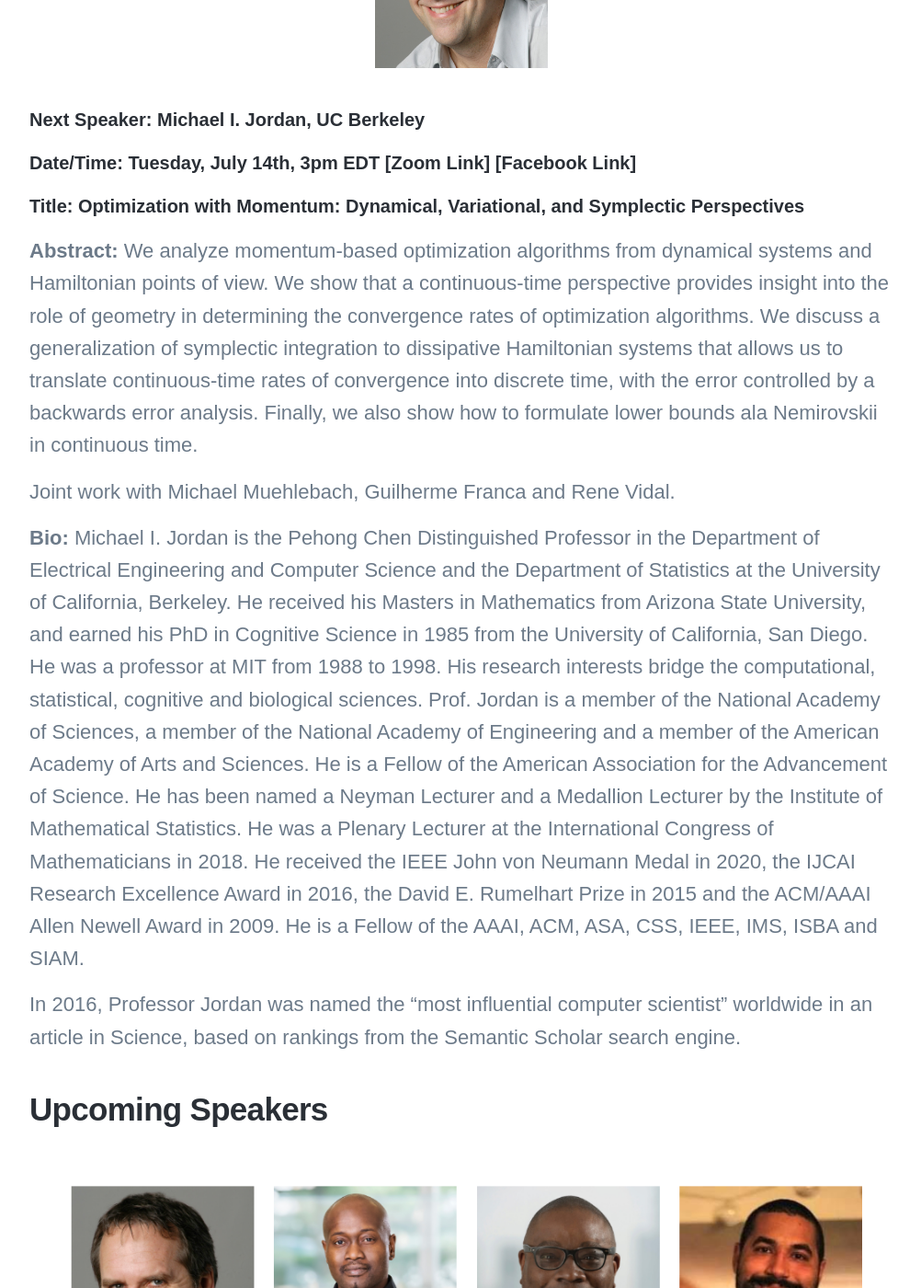
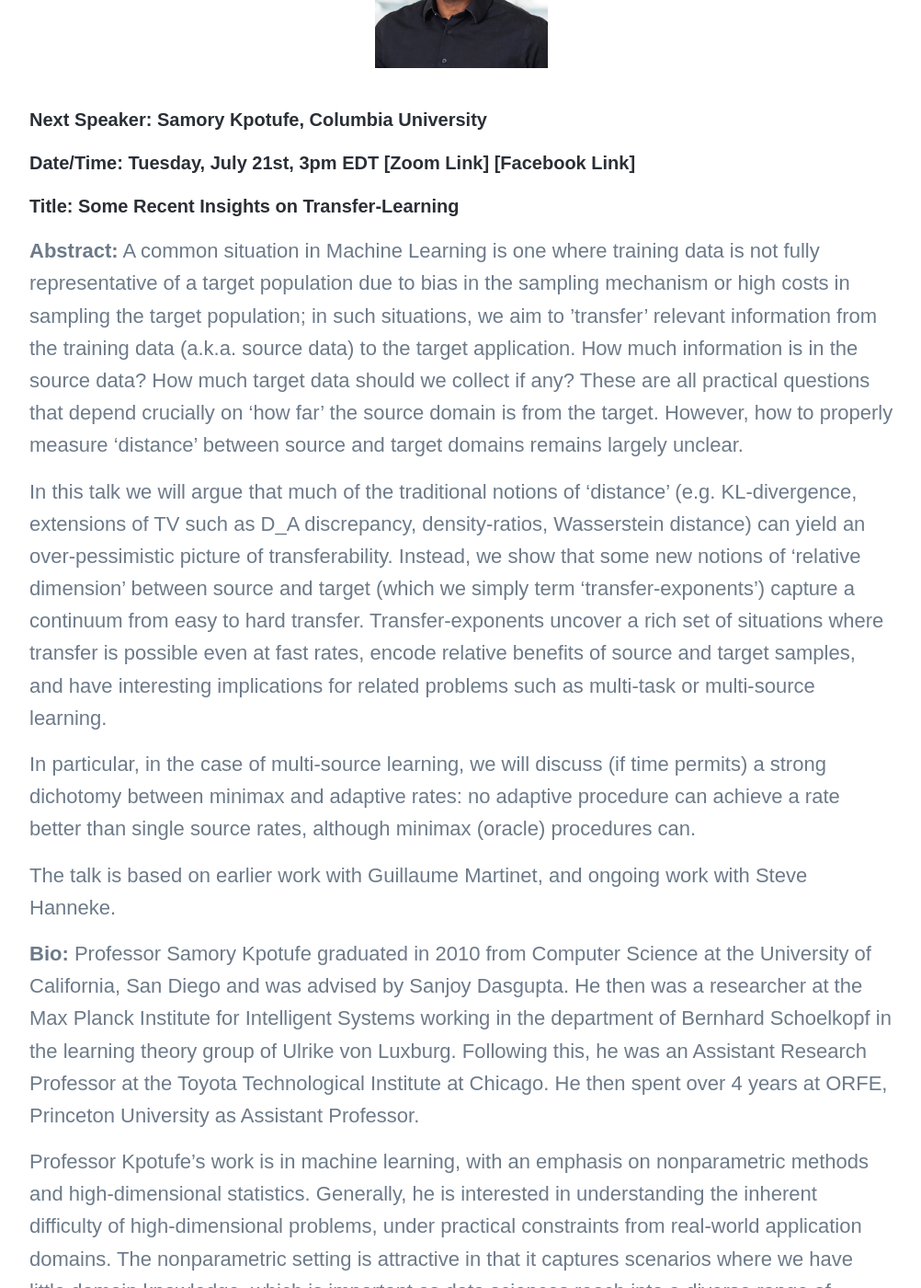
Before and after one commit to Operations-Research-Science/Operations-Research-Science.github.io, a Jekyll site: the page built from _projects/Math-for-DS.md, in a window 1280 px wide and 1400 px high, scrolled down 1320 px. Shown: the whole window at 92% size, without its empty margins (138-1140 px from the left). Built offline with Jekyll 4.4.1, drawn with Linux system fonts in a browser that asks for light colours; nearby versions of some CDN libraries; some web fonts are replaced; library files that are not in the unit come from our copies; some of the changed text lies outside the part shown.

Commit message:
Update Math-for-DS.md

```diff
--- a/_projects/Math-for-DS.md
+++ b/_projects/Math-for-DS.md
@@ -21,19 +21,26 @@ To ask the speaker a question, please use the Q&A function in Zoom to type your
 
 ## Next speaker
 
- <p align="center"><img width="20%" src="/images/news/MathDS/jordan.jpg" /></p>
+ <p align="center"><img width="20%" src="/images/news/MathDS/kpotufe.jpg" /></p>
 
-##### **Next Speaker:** [**Michael I. Jordan**](https://people.eecs.berkeley.edu/~jordan/), UC Berkeley
-##### **Date/Time:** Tuesday, July 14th, 3pm EDT [**[Zoom Link]**](https://psu.zoom.us/j/95512102924) [**[Facebook Link]**](https://www.facebook.com/events/2675580202724956)
-##### **Title:** Optimization with Momentum: Dynamical, Variational, and Symplectic Perspectives
+##### **Next Speaker:** [**Samory Kpotufe**](http://www.columbia.edu/~skk2175/), Columbia University
+##### **Date/Time:** Tuesday, July 21st, 3pm EDT [**[Zoom Link]**](https://psu.zoom.us/j/95512102924) [**[Facebook Link]**](https://www.facebook.com/events/2975077669258072)
+##### **Title:** Some Recent Insights on Transfer-Learning
 
-**Abstract:** We analyze momentum-based optimization algorithms from dynamical systems and Hamiltonian points of view.  We show that a continuous-time perspective provides insight into the role of geometry in determining the convergence rates of optimization algorithms.  We discuss a generalization of symplectic integration to dissipative Hamiltonian systems that allows us to translate continuous-time rates of convergence into discrete time, with the error controlled by a backwards error analysis. Finally, we also show how to formulate lower bounds ala Nemirovskii in continuous time.
+**Abstract:** A common situation in Machine Learning is one where training data is not fully representative of a target population due to bias in the sampling mechanism or high costs in sampling the target population; in such situations, we aim to ’transfer’ relevant information from the training data (a.k.a. source data) to the target application. How much information is in the source data? How much target data should we collect if any? These are all practical questions that depend crucially on 'how far' the source domain is from the target. However, how to properly measure 'distance' between source and target domains remains largely unclear.
 
-Joint work with Michael Muehlebach, Guilherme Franca and Rene Vidal.
+In this talk we will argue that much of the traditional notions of 'distance' (e.g. KL-divergence, extensions of TV such as D_A discrepancy, density-ratios, Wasserstein distance) can yield an over-pessimistic picture of transferability. Instead, we show that some new notions of 'relative dimension' between source and target (which we simply term 'transfer-exponents') capture a continuum from easy to hard transfer. Transfer-exponents uncover a rich set of situations where transfer is possible even at fast rates, encode relative benefits of source and target samples, and have interesting implications for related problems such as multi-task or multi-source learning.
 
-**Bio:**  Michael I. Jordan is the Pehong Chen Distinguished Professor in the Department of Electrical Engineering and Computer Science and the Department of Statistics at the University of California, Berkeley. He received his Masters in Mathematics from Arizona State University,  and earned his PhD in Cognitive Science in 1985 from the University of  California, San Diego.  He was a professor at MIT from 1988 to 1998. His research interests bridge the computational, statistical, cognitive and biological sciences.  Prof. Jordan is a member of the National Academy of Sciences, a member of the National Academy of Engineering  and a member of the American Academy of Arts and Sciences.  He is a Fellow of the American Association for the Advancement of Science. He has been named a Neyman Lecturer and a Medallion Lecturer by the Institute of Mathematical Statistics.  He was a Plenary Lecturer at the International Congress of Mathematicians in 2018.  He received the IEEE John von Neumann Medal in 2020, the IJCAI Research Excellence Award in 2016, the David E. Rumelhart Prize in 2015 and the ACM/AAAI Allen Newell Award in 2009.  He is a Fellow of the AAAI, ACM, ASA, CSS, IEEE, IMS, ISBA and SIAM.
+In particular, in the case of multi-source learning, we will discuss (if time permits) a strong dichotomy between minimax and adaptive rates: no adaptive procedure can achieve a rate better than single source rates, although minimax (oracle) procedures can.
 
-In 2016, Professor Jordan was named the "most influential computer scientist" worldwide in an article in Science, based on rankings from the Semantic Scholar search engine.
+The talk is based on earlier work with Guillaume Martinet, and ongoing work with Steve Hanneke.
+
+
+**Bio:** Professor Samory Kpotufe graduated in 2010 from Computer Science at the University of California, San Diego and was advised by Sanjoy Dasgupta. He then was a researcher at the Max Planck Institute for Intelligent Systems working in the department of Bernhard Schoelkopf in the learning theory group of Ulrike von Luxburg. Following this, he was an Assistant Research Professor at the Toyota Technological Institute at Chicago. He then spent over 4 years at ORFE, Princeton University as Assistant Professor.
+
+Professor Kpotufe's work is in machine learning, with an emphasis on nonparametric methods and high-dimensional statistics. Generally, he is interested in understanding the inherent difficulty of high-dimensional problems, under practical constraints from real-world application domains. The nonparametric setting is attractive in that it captures scenarios where we have little domain knowledge, which is important as data sciences reach into a diverse range of applications.
+
+His main practical aim is to design adaptive procedures, i.e., practical procedures that can self-tune to unknown structure in data (e.g., manifold, sparsity, clusters), while at the same time meeting the various constraints (e.g., time, space, labeling cost) of modern applications.
 
 ## Upcoming Speakers
 
```
Also changed, not shown: images/news/MathDS/kpotufe.jpg (added), images/news/MathDS/speakers.png.
